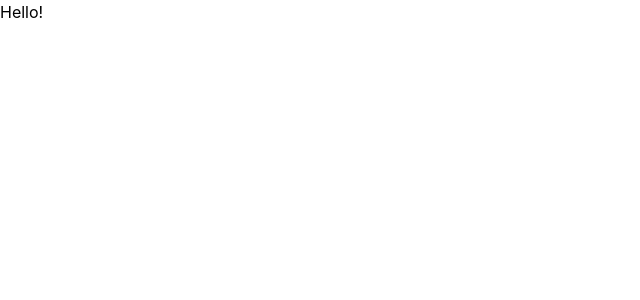
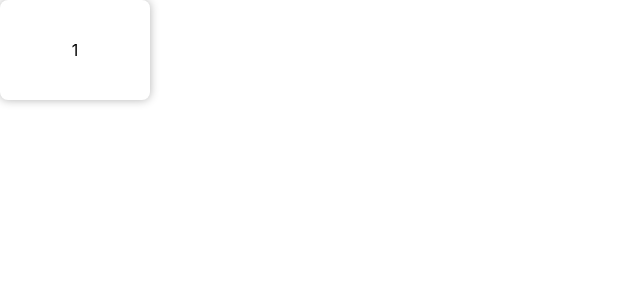
Before and after one commit to uyouthe/thepresence, a React (Create React App) app: page / in a window 1280 px wide. Shown: the top 300 px of the page, without its empty margins (0-640 px from the left). Built offline with nearby package versions, Linux system fonts and the light colour scheme.

Commit message:
slide component added

```diff
--- a/src/App.tsx
+++ b/src/App.tsx
@@ -1,7 +1,12 @@
 import React from 'react'
+import Slide from './components/slide'
 
 const App = React.memo(() => {
-  return <div>Hello!</div>
+  return (
+    <div>
+      <Slide number={1} />
+    </div>
+  )
 })
 
 export default App
--- /dev/null
+++ b/src/components/slide/index.tsx
@@ -0,0 +1,10 @@
+import React from 'react'
+import styles from './styles.module.css'
+
+interface Props {
+  number: number
+}
+
+export default React.memo((props: Props) => {
+  return <div className={styles.root}>{props.number}</div>
+})
--- /dev/null
+++ b/src/components/slide/styles.module.css
@@ -0,0 +1,10 @@
+.root {
+  width: 150px;
+  height: 100px;
+  border-radius: 8px;
+  box-shadow: 0 0 10px rgba(0, 0, 0, 0.3);
+
+  display: flex;
+  align-items: center;
+  justify-content: center;
+}
```
